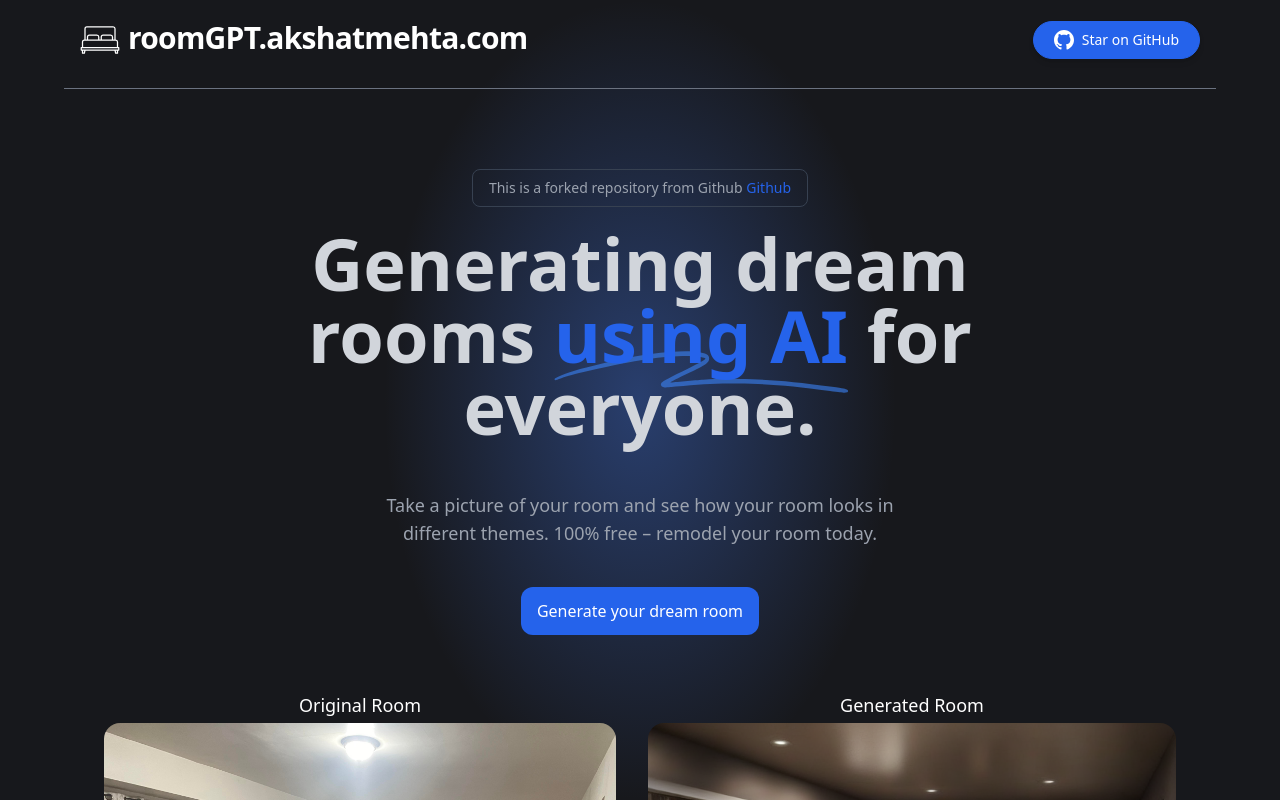
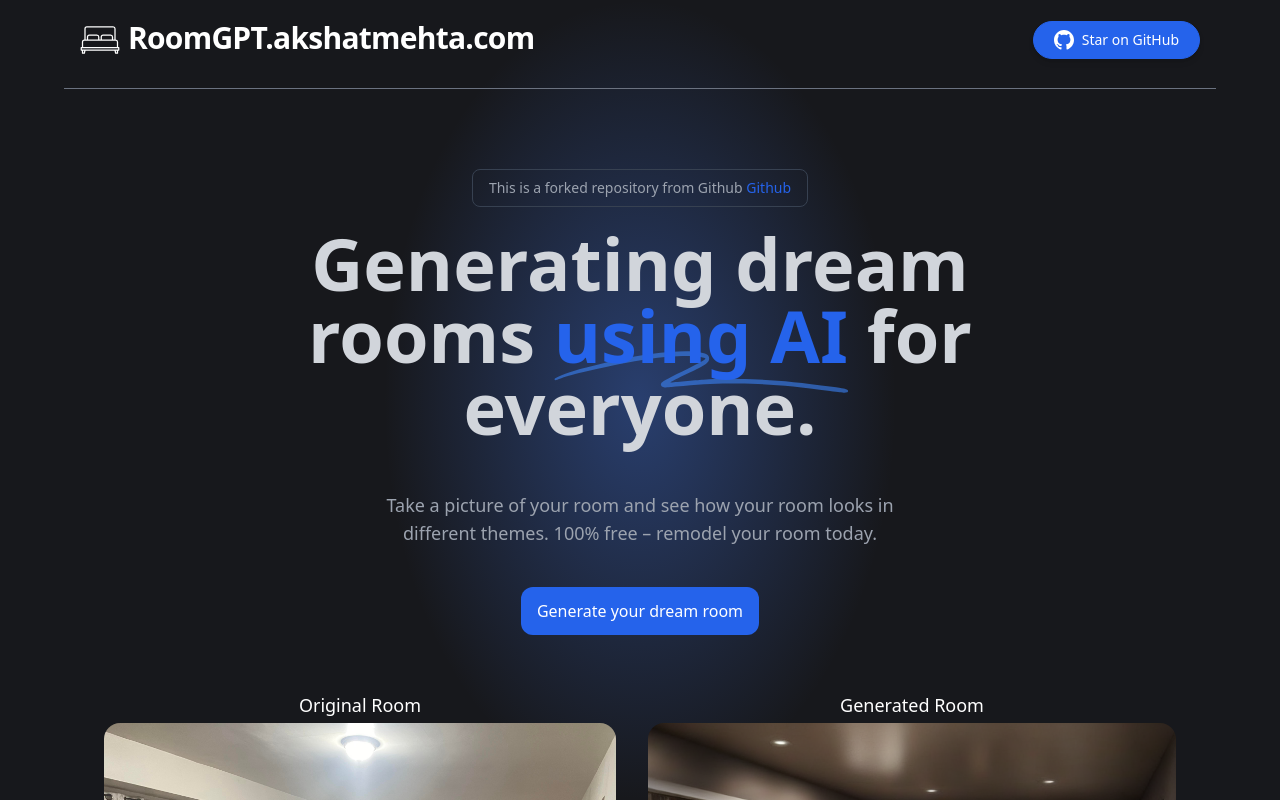
Before and after one commit to nerkoux/RoomGPT, a Next.js app: page / in a window 1280 px wide. Shown: the top 800 px of the page. Built offline with nearby package versions, Linux system fonts and the light colour scheme.

Commit message:
Update Header.tsx

```diff
--- a/components/Header.tsx
+++ b/components/Header.tsx
@@ -13,7 +13,7 @@ export default function Header() {
           height={24}
         />
         <h1 className="sm:text-3xl text-xl font-bold ml-2 tracking-tight">
-          roomGPT.akshatmehta.com
+          RoomGPT.akshatmehta.com
         </h1>
       </Link>
       <a
```
